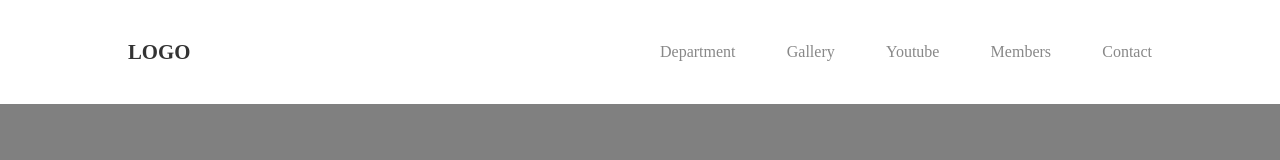
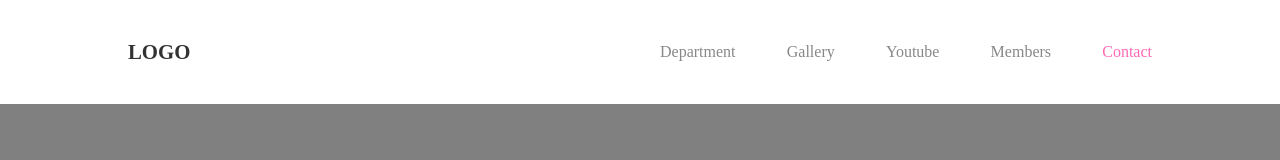
Before and after one commit to react2309/pot_1, a React (Create React App) app: page /#/contact in a window 1280 px wide. Shown: the top 160 px of the page. Built offline with nearby package versions, Linux system fonts and the light colour scheme.

Commit message:
태그 클릭시 색 변경

```diff
--- a/src/components/common/header/header.jsx
+++ b/src/components/common/header/header.jsx
@@ -11,23 +11,33 @@ export default function Header() {
 
 			<ul>
 				<li>
-					<NavLink to='/department'>Department</NavLink>
+					<NavLink to='/department' activeClassName={styles.active}>
+						Department
+					</NavLink>
 				</li>
 
 				<li>
-					<NavLink to='/gallery'>Gallery</NavLink>
+					<NavLink to='/gallery' activeClassName={styles.active}>
+						Gallery
+					</NavLink>
 				</li>
 
 				<li>
-					<NavLink to='/youtube'>Youtube</NavLink>
+					<NavLink to='/youtube' activeClassName={styles.active}>
+						Youtube
+					</NavLink>
 				</li>
 
 				<li>
-					<NavLink to='/members'>Members</NavLink>
+					<NavLink to='/members' activeClassName={styles.active}>
+						Members
+					</NavLink>
 				</li>
 
 				<li>
-					<NavLink to='/contact'>Contact</NavLink>
+					<NavLink to='/contact' activeClassName={styles.active}>
+						Contact
+					</NavLink>
 				</li>
 			</ul>
 		</header>
--- a/src/components/common/header/header.module.scss
+++ b/src/components/common/header/header.module.scss
@@ -15,5 +15,11 @@
 		align-items: center;
 		font-size: 1rem;
 		color: #888;
+
+		li {
+			a.active {
+				color: hotpink;
+			}
+		}
 	}
 }
```
